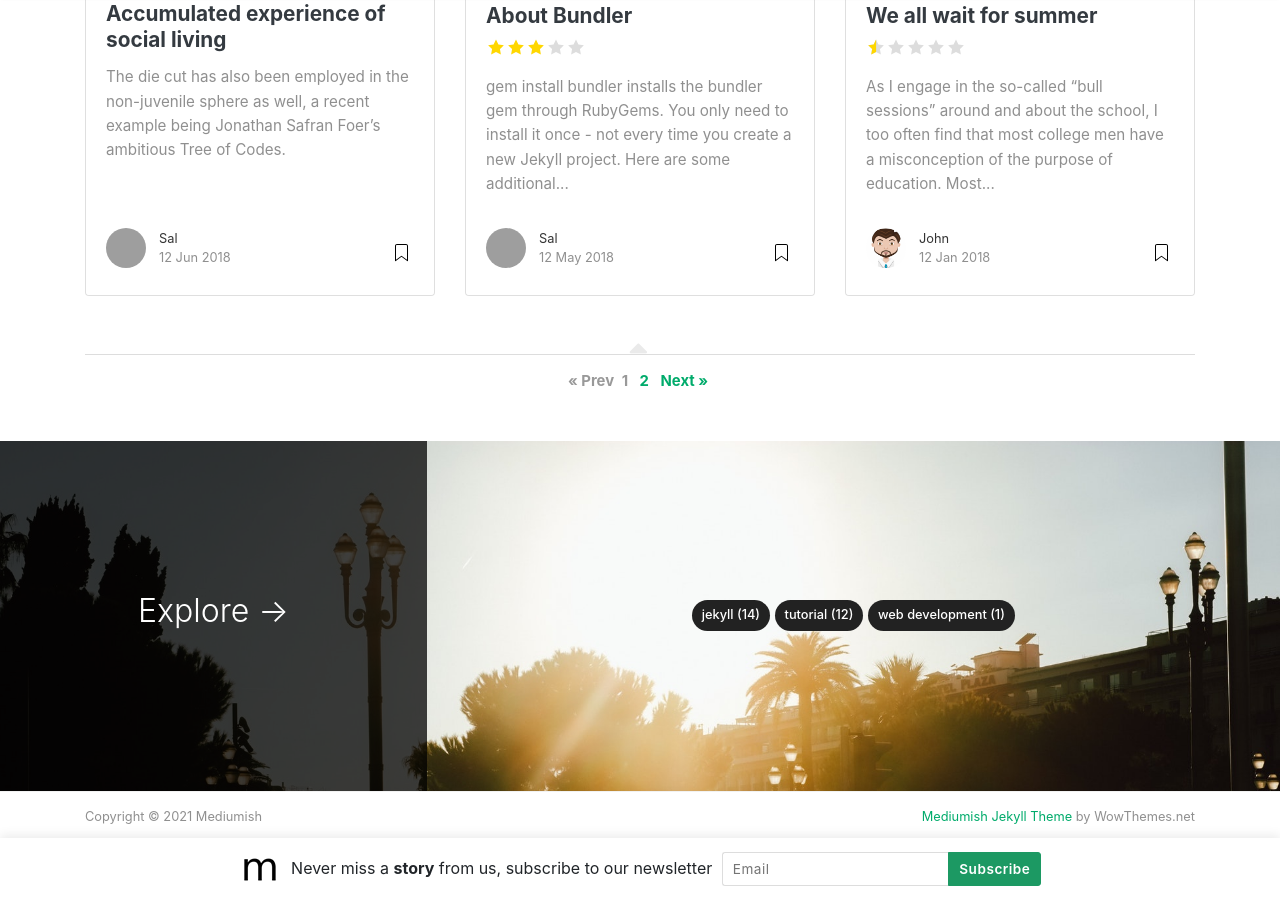
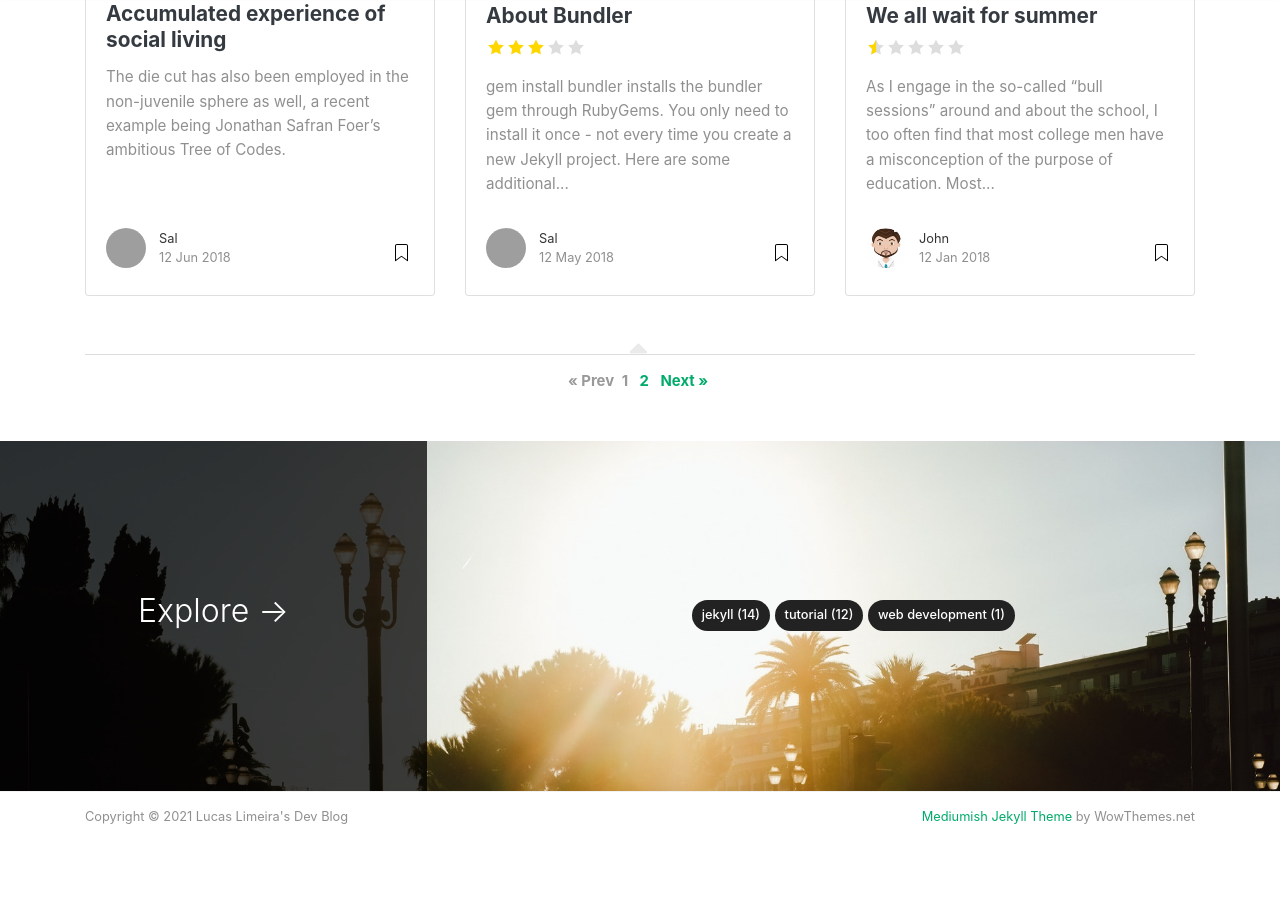
Before and after one commit to limeiralucas/limeiralucas.github.io, a Jekyll site: the page built from index.html, in a window 1280 px wide and 900 px high, scrolled down 1540 px. Built offline with Jekyll 4.4.1, drawn with Linux system fonts in a browser that asks for light colours; nearby versions of some CDN libraries; the list of posts is cut into pages by our own code; some of the changed text lies outside the part shown; grey boxes are pictures that could not be loaded.

Commit message:
changed title

```diff
--- a/_config.yml
+++ b/_config.yml
@@ -1,13 +1,13 @@
 # Site
-name: "Mediumish"
-title: "Mediumish"
+name: "Lucas Limeira's Dev Blog"
+title: "Lucas Limeira's Dev Blog"
 description: "Jekyll template, Medium styled, free for bloggers."
 logo: 'assets/images/logo.png'
 favicon: 'assets/images/logo.png'
-baseurl: /mediumish-theme-jekyll
-google_analytics: 'UA-46278016-1'
-disqus: 'demowebsite'
-mailchimp-list: 'https://wowthemes.us11.list-manage.com/subscribe/post?u=8aeb20a530e124561927d3bd8&amp;id=8c3d2d214b'
+baseurl: /
+# google_analytics: 'UA-46278016-1'
+# disqus: 'demowebsite'
+# mailchimp-list: 'https://wowthemes.us11.list-manage.com/subscribe/post?u=8aeb20a530e124561927d3bd8&amp;id=8c3d2d214b'
 include: ["_pages"]
 permalink: /:title/
 
```
